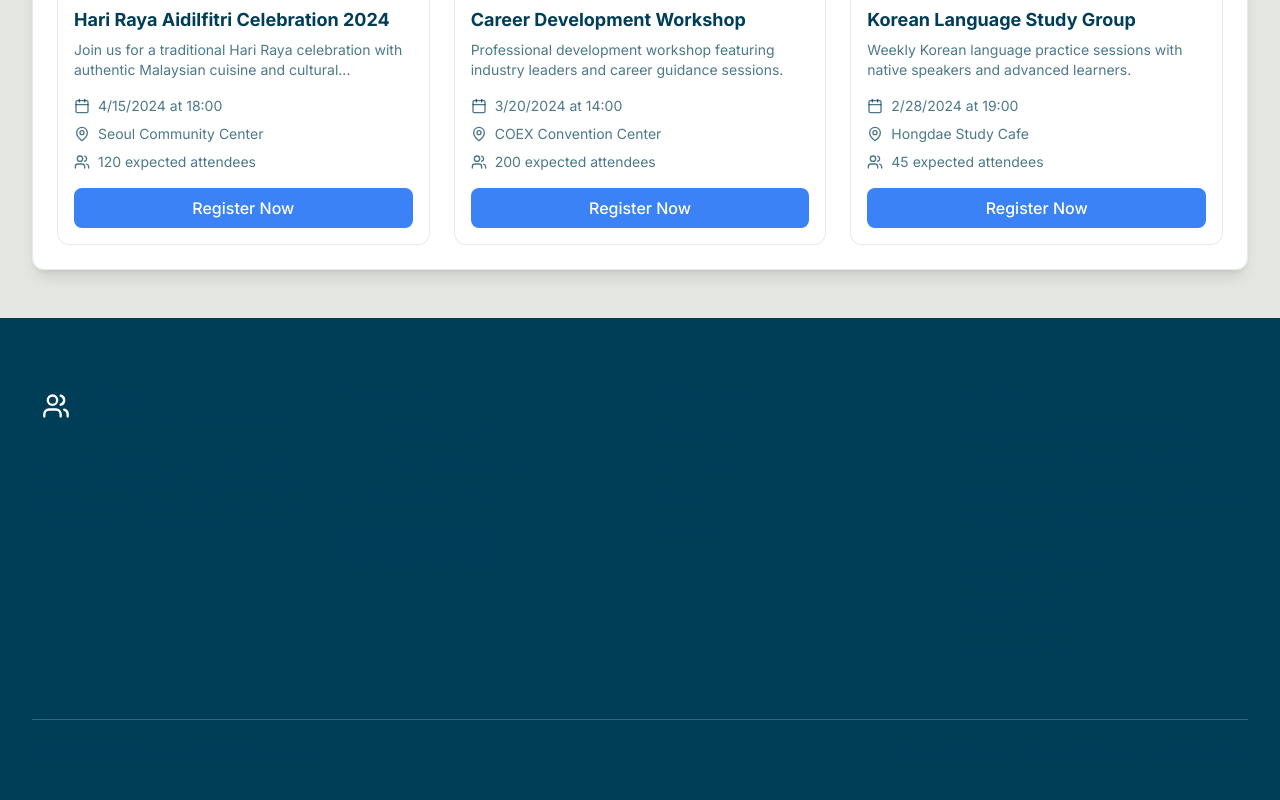
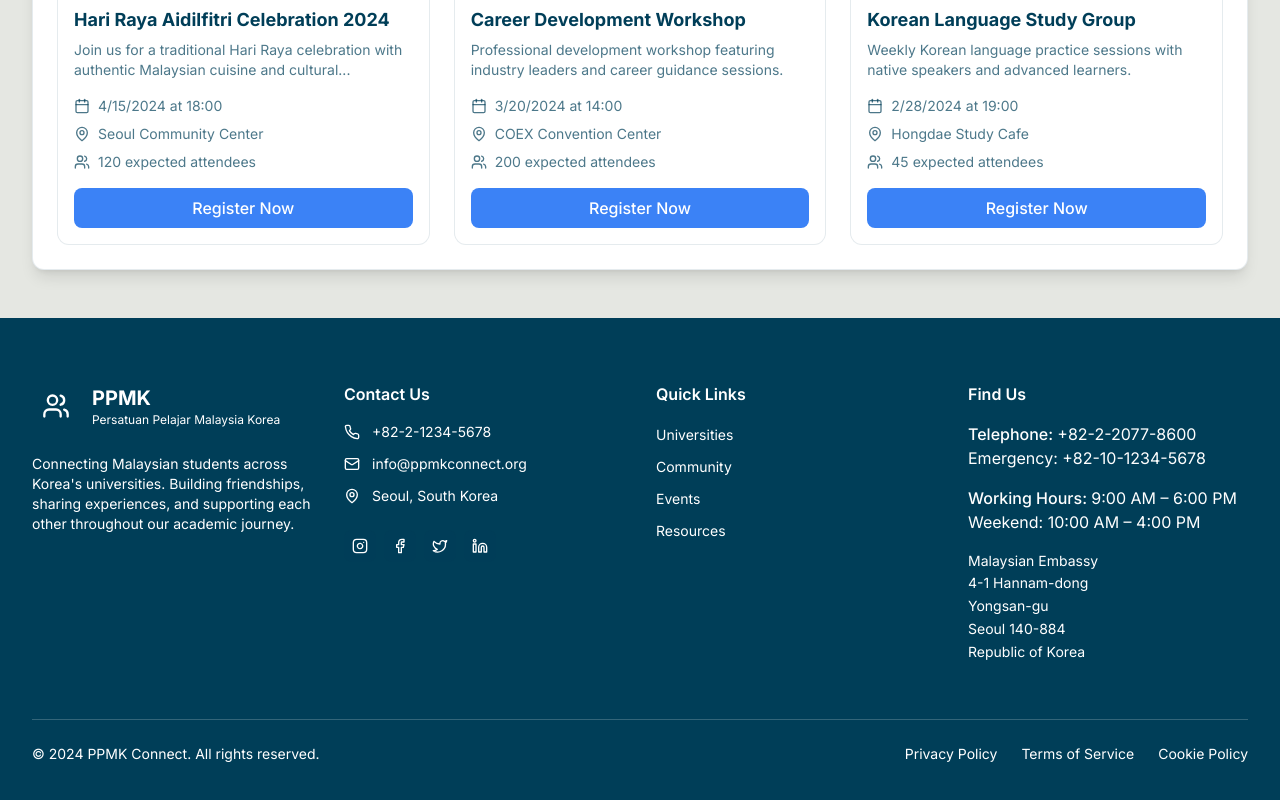
Before and after one commit to kaydeeloka/ppmkconnect, a React (Vite) app: page / in a window 1280 px wide. Shown: the part 2813-3613 px from the top of the page. Built offline with nearby package versions, Linux system fonts and the light colour scheme.

Commit message:
fix footer

```diff
--- a/src/components/Footer.tsx
+++ b/src/components/Footer.tsx
@@ -34,30 +34,30 @@ const Footer = () => {
                   <Users className="w-7 h-7 text-white" />
                 </div>
                 <div>
-                  <h3 className="text-xl font-bold text-ppmk-dark">PPMK</h3>
-                  <p className="text-xs text-ppmk-dark/70">Persatuan Pelajar Malaysia Korea</p>
+                  <h3 className="text-xl font-bold">PPMK</h3>
+                  <p className="text-xs ">Persatuan Pelajar Malaysia Korea</p>
                 </div>
               </div>
 
-              <p className="text-sm text-ppmk-dark/70 mb-6">
+              <p className="text-sm  mb-6">
                 Connecting Malaysian students across Korea's universities. Building friendships, sharing experiences, and supporting each other throughout our academic journey.
               </p>
             </div>
 
             {/* Contact Us */}
             <div>
-              <h4 className="font-semibold text-ppmk-dark mb-4">Contact Us</h4>
+              <h4 className="font-semibold mb-4">Contact Us</h4>
               <ul className="space-y-2">
                              <div className="space-y-3 mb-6">
-                <div className="flex items-center space-x-3 text-sm text-ppmk-dark/70">
+                <div className="flex items-center space-x-3 text-sm ">
                   <Phone className="w-4 h-4 flex-shrink-0" />
                   <span>+82-2-1234-5678</span>
                 </div>
-                <div className="flex items-center space-x-3 text-sm text-ppmk-dark/70">
+                <div className="flex items-center space-x-3 text-sm ">
                   <Mail className="w-4 h-4 flex-shrink-0" />
                   <span>info@ppmkconnect.org</span>
                 </div>
-                <div className="flex items-center space-x-3 text-sm text-ppmk-dark/70">
+                <div className="flex items-center space-x-3 text-sm ">
                   <MapPin className="w-4 h-4 flex-shrink-0" />
                   <span>Seoul, South Korea</span>
                 </div>
@@ -65,16 +65,16 @@ const Footer = () => {
 
               <div className="flex space-x-2">
                 <a href="#" className="w-8 h-8 bg-ppmk-dark/20 hover:bg-ppmk-dark/30 rounded-lg flex items-center justify-center transition-colors">
-                  <Instagram className="w-4 h-4 text-ppmk-dark" />
+                  <Instagram className="w-4 h-4 " />
                 </a>
                 <a href="#" className="w-8 h-8 bg-ppmk-dark/20 hover:bg-ppmk-dark/30 rounded-lg flex items-center justify-center transition-colors">
-                  <Facebook className="w-4 h-4 text-ppmk-dark" />
+                  <Facebook className="w-4 h-4 " />
                 </a>
                 <a href="#" className="w-8 h-8 bg-ppmk-dark/20 hover:bg-ppmk-dark/30 rounded-lg flex items-center justify-center transition-colors">
-                  <Twitter className="w-4 h-4 text-ppmk-dark" />
+                  <Twitter className="w-4 h-4 " />
                 </a>
                 <a href="#" className="w-8 h-8 bg-ppmk-dark/20 hover:bg-ppmk-dark/30 rounded-lg flex items-center justify-center transition-colors">
-                  <Linkedin className="w-4 h-4 text-ppmk-dark" />
+                  <Linkedin className="w-4 h-4 " />
                 </a>
               </div>
               </ul>
@@ -82,11 +82,11 @@ const Footer = () => {
 
             {/* Quick Links */}
             <div>
-              <h4 className="font-semibold text-ppmk-dark mb-4">Quick Links</h4>
+              <h4 className="font-semibold  mb-4">Quick Links</h4>
               <ul className="space-y-2">
                 {quickLinks.map((link, index) => (
                   <li key={index}>
-                    <a href={link.href} className="text-sm text-ppmk-dark/70 hover:text-ppmk-dark transition-colors">
+                    <a href={link.href} className="text-sm  ">
                       {link.name}
                     </a>
                   </li>
@@ -96,18 +96,18 @@ const Footer = () => {
 
             {/* Support & Contact */}
         <div>
-        <h4 className="font-semibold text-ppmk-dark mb-4">Find Us</h4>
+        <h4 className="font-semibold mb-4">Find Us</h4>
         <ul className="space-y-4 mb-6">
             <li>
-            <p className="font-medium text-ppmk-dark">Telephone: <span className="font-normal">+82-2-2077-8600</span></p>
-            <p className="text-ppmk-dark">Emergency: <span className="font-normal">+82-10-1234-5678</span></p>
+            <p className="font-medium ">Telephone: <span className="font-normal">+82-2-2077-8600</span></p>
+            <p className="">Emergency: <span className="font-normal">+82-10-1234-5678</span></p>
             </li>
             <li>
-            <p className="font-medium text-ppmk-dark">Working Hours: <span className="font-normal">9:00 AM – 6:00 PM</span></p>
-            <p className="text-ppmk-dark">Weekend: <span className="font-normal">10:00 AM – 4:00 PM</span></p>
+            <p className="font-medium ">Working Hours: <span className="font-normal">9:00 AM – 6:00 PM</span></p>
+            <p className="">Weekend: <span className="font-normal">10:00 AM – 4:00 PM</span></p>
             </li>
             <li>
-            <address className="not-italic text-sm text-ppmk-dark/70 leading-relaxed">
+            <address className="not-italic text-sm /70 leading-relaxed">
                 Malaysian Embassy<br />
                 4-1 Hannam-dong<br />
                 Yongsan-gu<br />
@@ -121,13 +121,13 @@ const Footer = () => {
 
           {/* Copyright */}
           <div className="mt-8 pt-6 border-t border-white/20 flex flex-col sm:flex-row justify-between items-center">
-            <p className="text-sm text-ppmk-dark/60">
+            <p className="text-sm /60">
               © 2024 PPMK Connect. All rights reserved.
             </p>
             <div className="flex space-x-6 mt-4 sm:mt-0">
-              <a href="#" className="text-sm text-ppmk-dark/60 hover:text-ppmk-dark transition-colors">Privacy Policy</a>
-              <a href="#" className="text-sm text-ppmk-dark/60 hover:text-ppmk-dark transition-colors">Terms of Service</a>
-              <a href="#" className="text-sm text-ppmk-dark/60 hover:text-ppmk-dark transition-colors">Cookie Policy</a>
+              <a href="#" className="text-sm /60 hover: transition-colors">Privacy Policy</a>
+              <a href="#" className="text-sm /60 hover: transition-colors">Terms of Service</a>
+              <a href="#" className="text-sm /60 hover: transition-colors">Cookie Policy</a>
             </div>
           </div>
         </div>
--- a/src/pages/Community.tsx
+++ b/src/pages/Community.tsx
@@ -617,55 +617,7 @@ const Community = () => {
           </section>
         </main>
 
-        {/* Footer */}
-        <footer className="backdrop-blur-md bg-white/10 border-t border-white/20 mt-20">
-          <div className="max-w-7xl mx-auto px-4 sm:px-6 lg:px-8 py-12">
-            <div className="grid grid-cols-1 md:grid-cols-4 gap-8">
-              <div className="col-span-1 md:col-span-2">
-                <div className="flex items-center space-x-3 mb-4">
-                  <div className="w-8 h-8 bg-gradient-to-br from-blue-500 to-cyan-500 rounded-lg flex items-center justify-center">
-                    <Globe className="w-5 h-5 text-white" />
-                  </div>
-                  <h3 className="text-xl font-bold text-gray-800">PPMKConnect</h3>
-                </div>
-                <p className="text-gray-600 mb-4">
-                  Connecting Malaysian students and communities worldwide through shared experiences and cultural heritage.
-                </p>
-                <div className="flex space-x-4">
-                  <div className="w-10 h-10 backdrop-blur-md bg-white/20 rounded-lg flex items-center justify-center hover:bg-white/30 transition-colors cursor-pointer">
-                    <Heart className="w-5 h-5 text-gray-700" />
-                  </div>
-                  <div className="w-10 h-10 backdrop-blur-md bg-white/20 rounded-lg flex items-center justify-center hover:bg-white/30 transition-colors cursor-pointer">
-                    <Star className="w-5 h-5 text-gray-700" />
-                  </div>
-                  <div className="w-10 h-10 backdrop-blur-md bg-white/20 rounded-lg flex items-center justify-center hover:bg-white/30 transition-colors cursor-pointer">
-                    <Globe className="w-5 h-5 text-gray-700" />
-                  </div>
-                </div>
-              </div>
-              <div>
-                <h4 className="font-semibold text-gray-800 mb-4">Quick Links</h4>
-                <ul className="space-y-2 text-gray-600">
-                  <li><a href="#" className="hover:text-blue-600 transition-colors">About Us</a></li>
-                  <li><a href="#" className="hover:text-blue-600 transition-colors">Join Community</a></li>
-                  <li><a href="#" className="hover:text-blue-600 transition-colors">Events</a></li>
-                  <li><a href="#" className="hover:text-blue-600 transition-colors">Support</a></li>
-                </ul>
-              </div>
-              <div>
-                <h4 className="font-semibold text-gray-800 mb-4">Contact</h4>
-                <ul className="space-y-2 text-gray-600">
-                  <li>hello@ppmkconnect.com</li>
-                  <li>+60 12-345 6789</li>
-                  <li>Kuala Lumpur, Malaysia</li>
-                </ul>
-              </div>
-            </div>
-            <div className="border-t border-white/20 mt-8 pt-8 text-center text-gray-600">
-              <p>&copy; 2024 PPMKConnect. All rights reserved. Built with ❤️ for Malaysian students worldwide.</p>
-            </div>
-          </div>
-        </footer>
+
       </div>
 
   )
```
